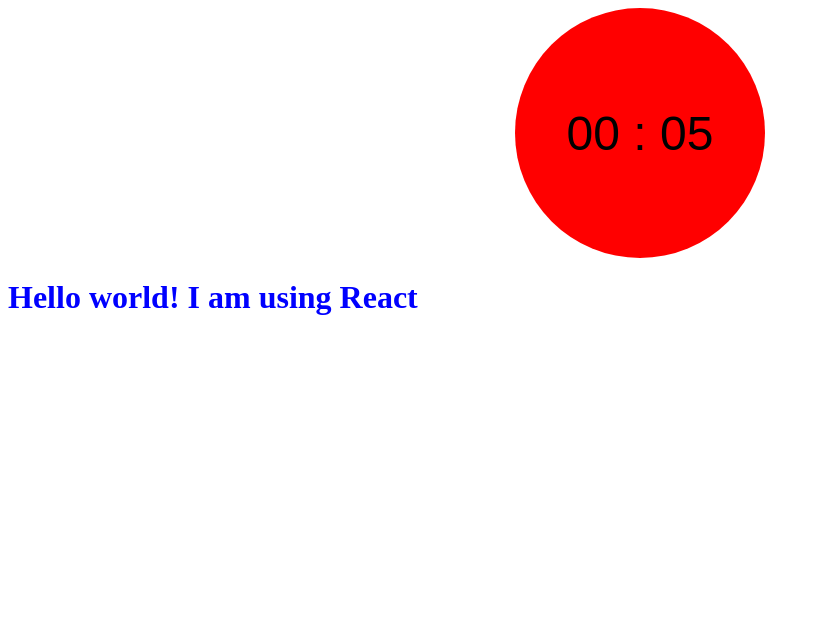
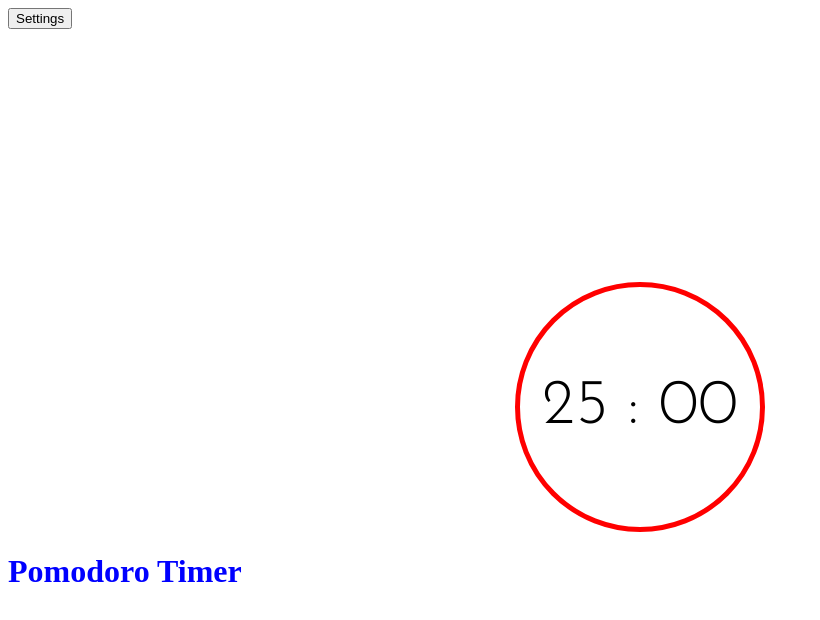
Before and after one commit to Shynras/Overpomo, a React app: page / in a window 1280 px wide. Shown: the top 620 px of the page, without its empty margins (0-820 px from the left). Built offline with nearby package versions, Linux system fonts and the light colour scheme.

Commit message:
added basic Settings

```diff
--- a/src/App.js
+++ b/src/App.js
@@ -1,13 +1,21 @@
 import React, {useState} from "react";
 import Timer from "./Timer.js";
-
+import Settings from "./Settings.js";
 
 const App = () =>{
+    const [defaultMinutes, setDefaultMinutes] = useState(25);
+    const [settingsActive, setSettingsActive] = useState(false);
+
     return (
         <>
-            <Timer className="clock"></Timer>
+            <button onClick={()=>{setSettingsActive(!settingsActive)}}>Settings</button>
+            {settingsActive && <Settings defaultMinutes={defaultMinutes}
+                setDefaultMinutes={setDefaultMinutes}>
+            </Settings>}
+            <Timer defaultMinutes={defaultMinutes}>
+            </Timer>
             <h1>
-                Hello world! I am using React
+                Pomodoro Timer
             </h1>
         </>
     )
--- /dev/null
+++ b/src/Settings.js
@@ -0,0 +1,17 @@
+import React, {useState} from "react";
+
+const Settings = ({defaultMinutes, setDefaultMinutes}) => {
+    const handleChange = (e) => {
+        setDefaultMinutes(e.target.value);
+    };
+    return (
+        <>
+        <form>
+            <input type="number" value={defaultMinutes} onChange={handleChange}></input>
+        </form>
+        <p>{defaultMinutes}</p>
+        </>
+    );
+}
+
+export default Settings;
--- a/src/Timer.js
+++ b/src/Timer.js
@@ -1,37 +1,36 @@
-import React, {useState, useRef, useEffect} from "react";
+import React, {useState, useRef} from "react";
 
-
-const Timer = (props) => {
-    let [s, m, bs, bm] = [5, 0, 0, 0];
+const Timer = ({defaultMinutes}) => {
     const status = {paused: "PAUSED", running: "RUNNING", bonus: "BONUS"};
     const [phase, setPhase] = useState(status.paused);
-    const [seconds, setSeconds] = useState(s);
-    const [minutes, setMinutes] = useState(m);
-    const [bonusSeconds, setBonusSeconds] = useState(bs);
-    const [bonusMinutes, setBonusMinutes] = useState(bm);
+    const [currentSeconds, setCurrentSeconds] = useState(0);
+    const [currentMinutes, setCurrentMinutes] = useState(defaultMinutes);
+    const [bonusSeconds, setBonusSeconds] = useState(0);
+    const [bonusMinutes, setBonusMinutes] = useState(0);
     const interval = useRef();
 
     const handleStyle = () => {
+        let timerStyle;
         if (phase === status.running) {
-            return {backgroundColor: "green"};
+            timerStyle = "runningTimer";
         } else if (phase === status.bonus) {
-            return {backgroundColor: "blue"};
+            timerStyle = "bonusTimer";
         } else {
-            return {backgroundColor: "red"};
+            timerStyle = "pausedTimer";
         }
+        return `basicTimer ${timerStyle}`;
     };
 
     const handleClick = () => {
-        // State is asynchronous so I use "p" instead of "phase" inside setInterval
+        // State is asynchronous so I use "p" instead of "phase" to run the logic inside setInterval
         // I still need "phase" to re-render the timer with styles for different phases
         let p;
-
         const workTime = () => {
             if (p === status.running) {
-                setSeconds(seconds => {
-                    if (seconds === 0) {
-                        if (minutes > 0) {
-                            setMinutes(minutes => minutes - 1);
+                setCurrentSeconds(s => {
+                    if (s === 0) {
+                        if (currentMinutes > 0) {
+                            setCurrentMinutes(m => m - 1);
                             return 59;
                         } else {
                             p = status.bonus;
@@ -40,7 +39,7 @@ const Timer = (props) => {
                             return 0;
                         }
                     } else {
-                        return seconds - 1;
+                        return s - 1;
                     }
                 });
             } else if (p === status.bonus) {
@@ -62,18 +61,18 @@ const Timer = (props) => {
         } else {
             p = status.paused;
             setPhase(p);
-            setSeconds(s);
-            setMinutes(m);
-            setBonusSeconds(bs);
-            setBonusMinutes(bm);
+            setCurrentSeconds(0);
+            setCurrentMinutes(defaultMinutes);
+            setBonusSeconds(0);
+            setBonusMinutes(0);
             clearInterval(interval.current);
         }
     };
 
     const handleResult = () => {
         if (phase !== status.bonus) {
-            return minutes.toLocaleString("en-us", {minimumIntegerDigits : 2}) + " : " +
-                seconds.toLocaleString("en-us", {minimumIntegerDigits: 2});
+            return currentMinutes.toLocaleString("en-us", {minimumIntegerDigits : 2}) + " : " +
+                currentSeconds.toLocaleString("en-us", {minimumIntegerDigits: 2});
         } else {
             return bonusMinutes.toLocaleString("en-us", {minimumIntegerDigits : 2}) + " : " +
                 bonusSeconds.toLocaleString("en-us", {minimumIntegerDigits: 2});
@@ -83,8 +82,7 @@ const Timer = (props) => {
     return (
         <button
             type="button"
-            className={props.className}
-            style={handleStyle()}
+            className={handleStyle()}
             onClick={handleClick}>
             {handleResult()}
         </button>
--- a/src/style.scss
+++ b/src/style.scss
@@ -1,17 +1,36 @@
+@import url('https://fonts.googleapis.com/css2?family=Josefin+Sans:wght@300&display=swap');
+
 $timer-color: blue;
 
 h1 {
   color: $timer-color;
 }
 
-.clock {
+.basicTimer {
   display: block;
   height: 250px;
   width: 250px;
   margin: auto;
-  background-color: red;
-  border: none;
+  margin-top: 20%;
+  border: 5px solid red;
   border-radius: 50%;
-  font-family: Arial, Helvetica, sans-serif;
-  font-size: 3em;
+  font-family: 'Josefin Sans', sans-serif;
+  font-size: 4em;
+  background-color: white;
+
+  &.runningTimer {
+    border-color: green;
+  }
+
+  &.bonusTimer {
+    border-color: blue;
+  }
+
+  &.pausedTimer {
+    border-color: red;
+  }
 }
+
+.basicTimer:hover {
+  background-color: lightgray;
+}
```
